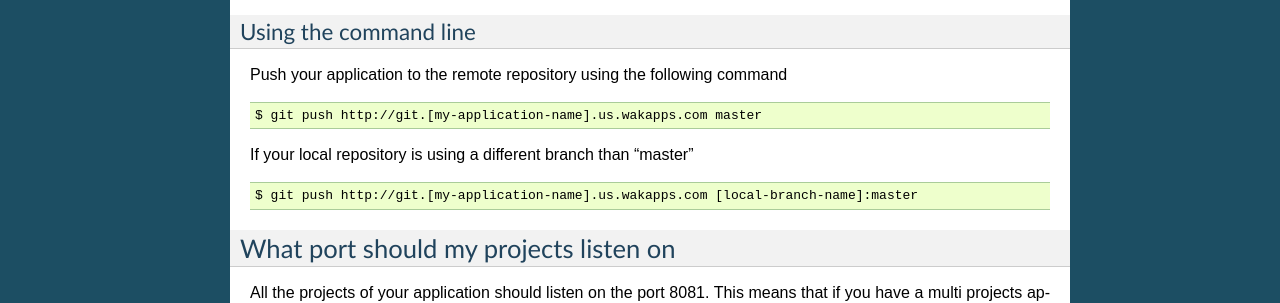
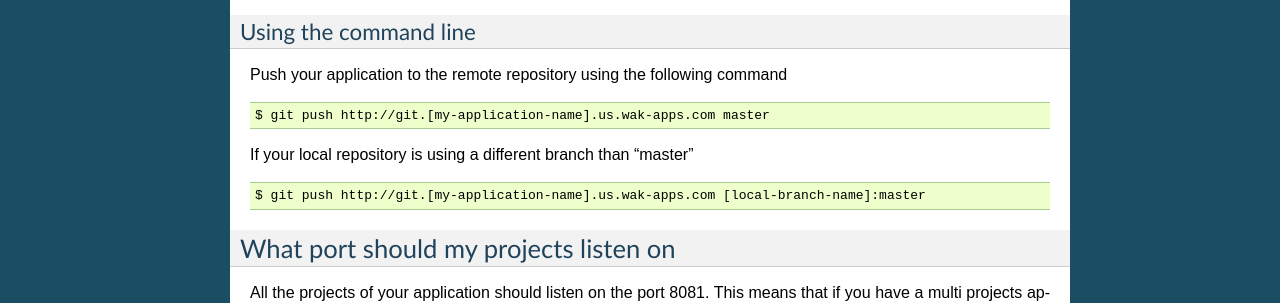
Before and after one commit to hamzahik/wakanda-paas-doc, a Sphinx documentation site: the page built from docs/getting_started.rst, in a window 1280 px wide and 900 px high, scrolled down 1909 px. Shown: the part 447-750 px from the top of the window. Built offline with Sphinx 7.4.7, drawn with Linux system fonts in a browser that asks for light colours; some of the changed lines change nothing that is shown.

Commit message:
update getting_strted

```diff
--- a/docs/getting_started.rst
+++ b/docs/getting_started.rst
@@ -66,11 +66,11 @@ Using the command line
 
 Push your application to the remote repository using the following command ::
 
- $ git push http://git.[my-application-name].us.wakapps.com master
+ $ git push http://git.[my-application-name].us.wak-apps.com master
 
 If your local repository is using a different branch than "master" ::
 
- $ git push http://git.[my-application-name].us.wakapps.com [local-branch-name]:master
+ $ git push http://git.[my-application-name].us.wak-apps.com [local-branch-name]:master
 
 
 **************************************
```
